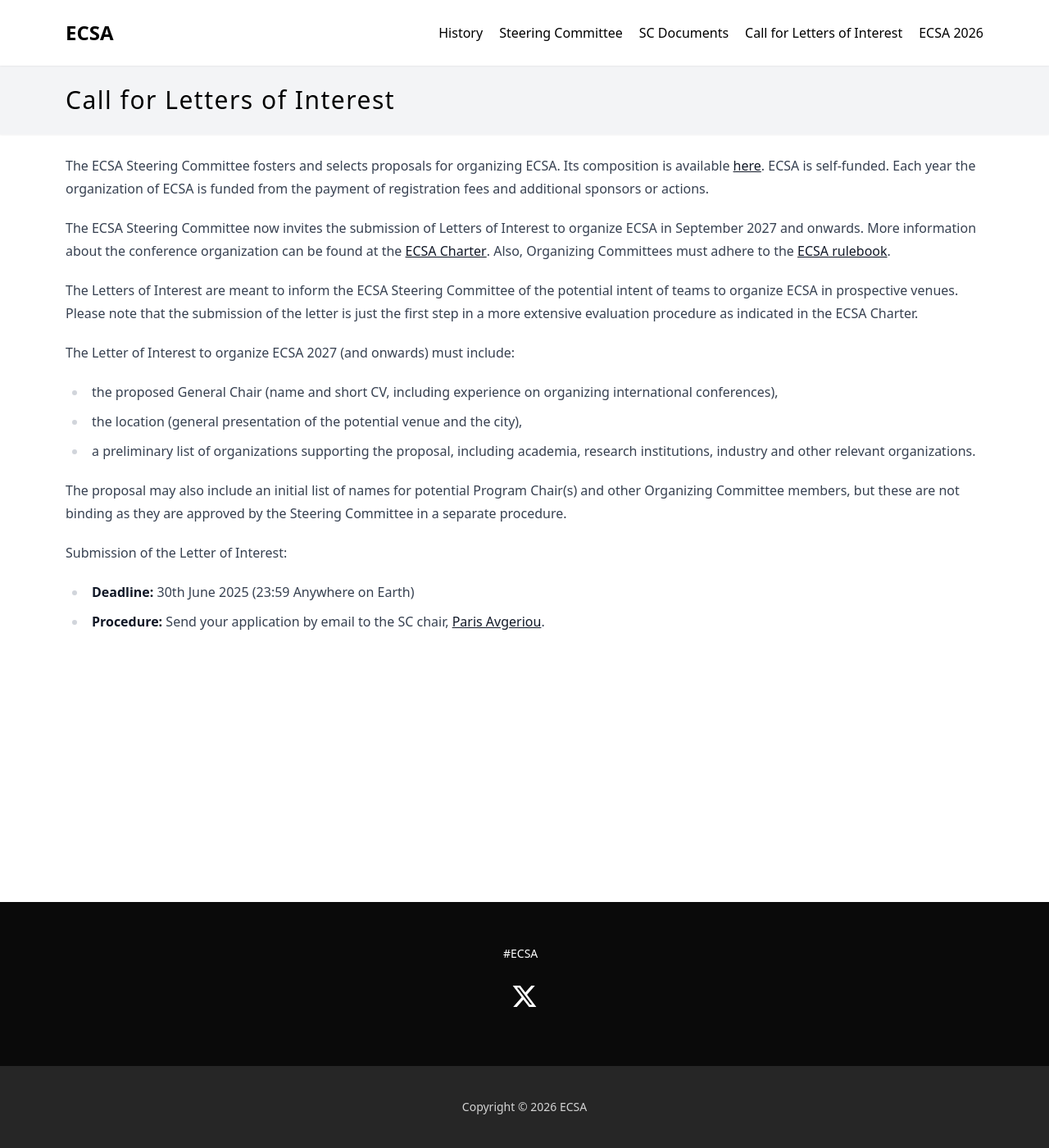
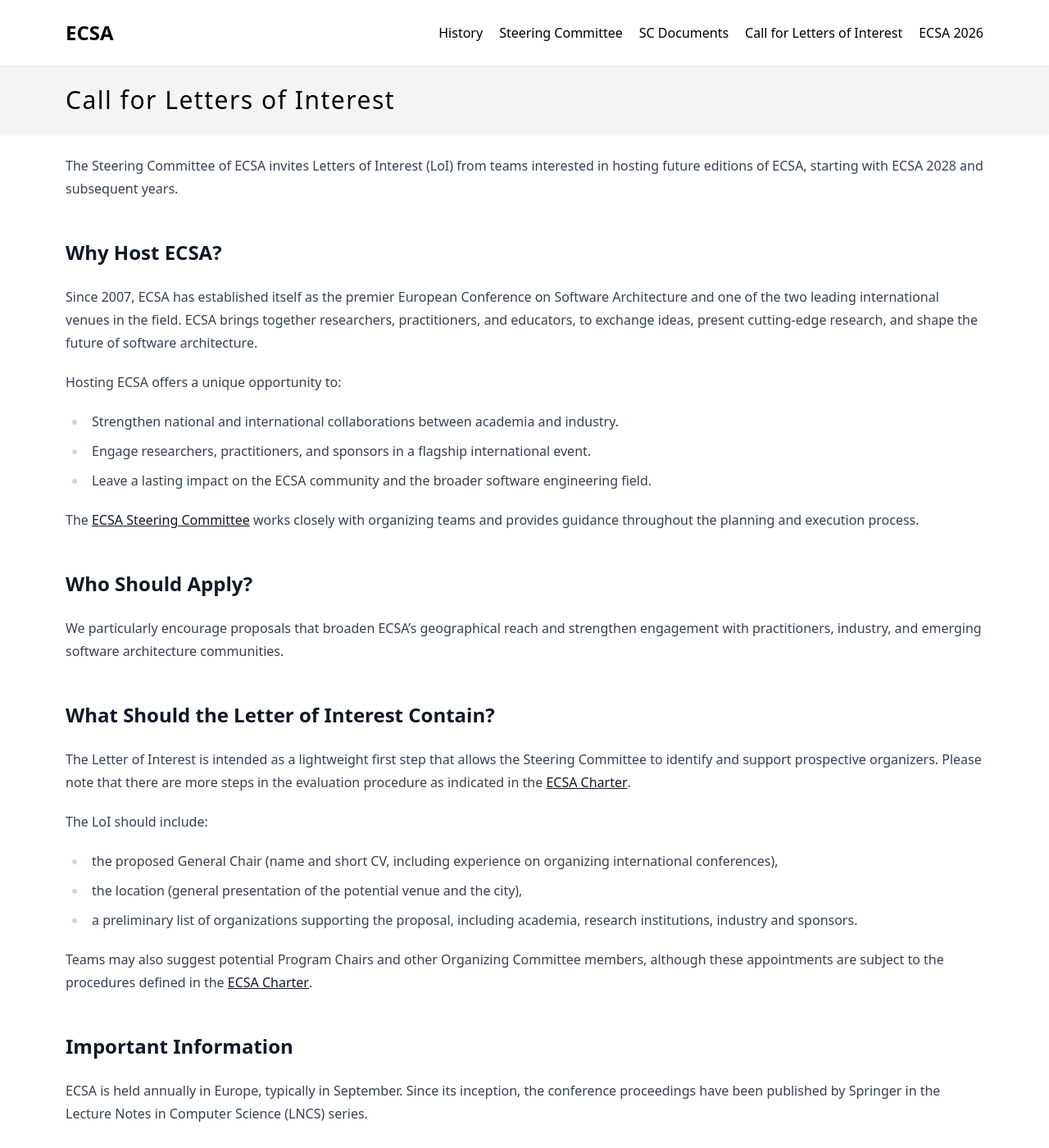
Before and after one commit to ecsa-conferences/ecsa-conferences.github.io, a Jekyll site: the page built from _pages/call-for-letters-of-interest.md, in a window 1280 px wide and 1400 px high. Shown: the whole window at 82% size. Built offline with Jekyll 4.4.1, drawn with Linux system fonts in a browser that asks for light colours; some of the changed text lies outside the part shown.

Commit message:
Update call for lois

```diff
--- a/_pages/call-for-letters-of-interest.md
+++ b/_pages/call-for-letters-of-interest.md
@@ -5,19 +5,44 @@
 permalink: /series/call-for-letters-of-interest/
 ---
 
-The ECSA Steering Committee fosters and selects proposals for organizing ECSA. Its composition is available [here](/series/steering-committee/). ECSA is self-funded. Each year the organization of ECSA is funded from the payment of registration fees and additional sponsors or actions.
+The Steering Committee of ECSA invites Letters of Interest (LoI) from teams interested in hosting future editions of ECSA, starting with ECSA 2028 and subsequent years.
 
-The ECSA Steering Committee now invites the submission of Letters of Interest to organize ECSA in September 2027 and onwards. More information about the conference organization can be found at the [ECSA Charter](/assets/docs/ECSA-Steering_Committee_Charter-v2026-05-08.pdf). Also, Organizing Committees must adhere to the [ECSA rulebook](/assets/docs/ECSA-rulebook-v1.1.pdf).
+## Why Host ECSA?
 
-The Letters of Interest are meant to inform the ECSA Steering Committee of the potential intent of teams to organize ECSA in prospective venues. Please note that the submission of the letter is just the first step in a more extensive evaluation procedure as indicated in the ECSA Charter.
+Since 2007, ECSA has established itself as the premier European Conference on Software Architecture and one of the two leading international venues in the field. ECSA brings together researchers, practitioners, and educators, to exchange ideas, present cutting-edge research, and shape the future of software architecture.
 
-The Letter of Interest to organize ECSA 2027 (and onwards) must include:
+Hosting ECSA offers a unique opportunity to:
+- Strengthen national and international collaborations between academia and industry.
+- Engage researchers, practitioners, and sponsors in a flagship international event.
+- Leave a lasting impact on the ECSA community and the broader software engineering field.
+
+The [ECSA Steering Committee](/series/steering-committee/) works closely with organizing teams and provides guidance throughout the planning and execution process.
+
+## Who Should Apply?
+
+We particularly encourage proposals that broaden ECSA's geographical reach and strengthen engagement with practitioners, industry, and emerging software architecture communities.
+
+## What Should the Letter of Interest Contain?
+
+The Letter of Interest is intended as a lightweight first step that allows the Steering Committee to identify and support prospective organizers. Please note that there are more steps in the evaluation procedure as indicated in the [ECSA Charter](/assets/docs/ECSA-Steering_Committee_Charter-v2026-05-08.pdf).
+
+The LoI should include:
 - the proposed General Chair (name and short CV, including experience on organizing international conferences),
 - the location (general presentation of the potential venue and the city),
-- a preliminary list of organizations supporting the proposal, including academia, research institutions, industry and other relevant organizations.
+- a preliminary list of organizations supporting the proposal, including academia, research institutions, industry and sponsors.
 
-The proposal may also include an initial list of names for potential Program Chair(s) and other Organizing Committee members, but these are not binding as they are approved by the Steering Committee in a separate procedure.
+Teams may also suggest potential Program Chairs and other Organizing Committee members, although these appointments are subject to the procedures defined in the [ECSA Charter](/assets/docs/ECSA-Steering_Committee_Charter-v2026-05-08.pdf).
 
-Submission of the Letter of Interest:
-- **Deadline:** 30th June 2025 (23:59 Anywhere on Earth)
-- **Procedure:** Send your application by email to the SC chair, [Paris Avgeriou](mailto:p.avgeriou@rug.nl).
+## Important Information
+
+ECSA is held annually in Europe, typically in September. Since its inception, the conference proceedings have been published by Springer in the Lecture Notes in Computer Science (LNCS) series.
+
+Additional information about conference organization, responsibilities, and selection procedures can be found in the [ECSA Charter](/assets/docs/ECSA-Steering_Committee_Charter-v2026-05-08.pdf) and [ECSA rulebook](/assets/docs/ECSA-rulebook-v1.1.pdf).
+
+
+## Submission
+
+- **Deadline**: 15th October 2026 (23:59 Anywhere on Earth)
+- **Submit to**: [Paris Avgeriou](mailto:p.avgeriou@rug.nl), Chair of the ECSA Steering Committee
+
+Questions and informal inquiries are welcome and can be directed to the Steering Committee Chair or any member of the ECSA Steering Committee.
```
